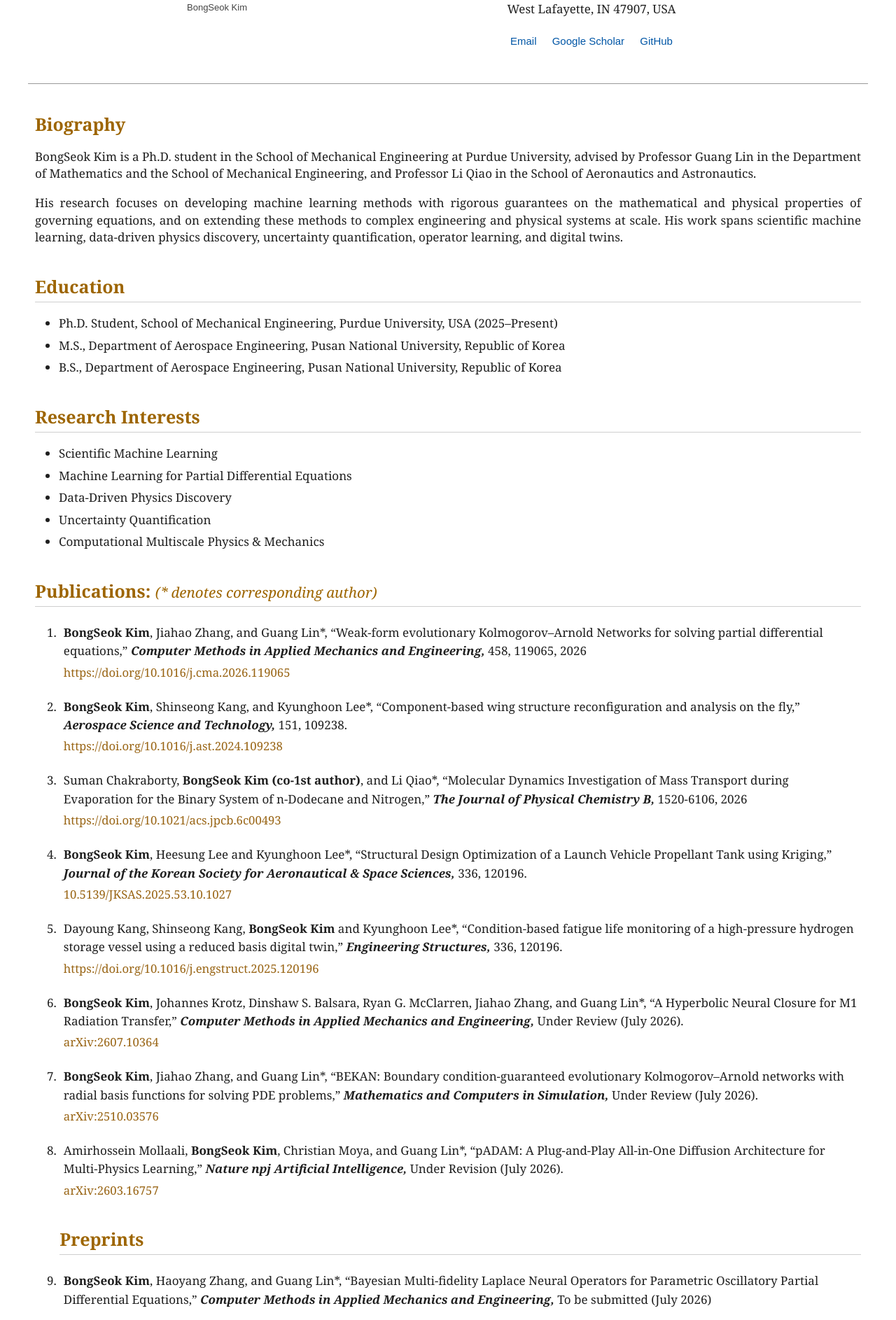
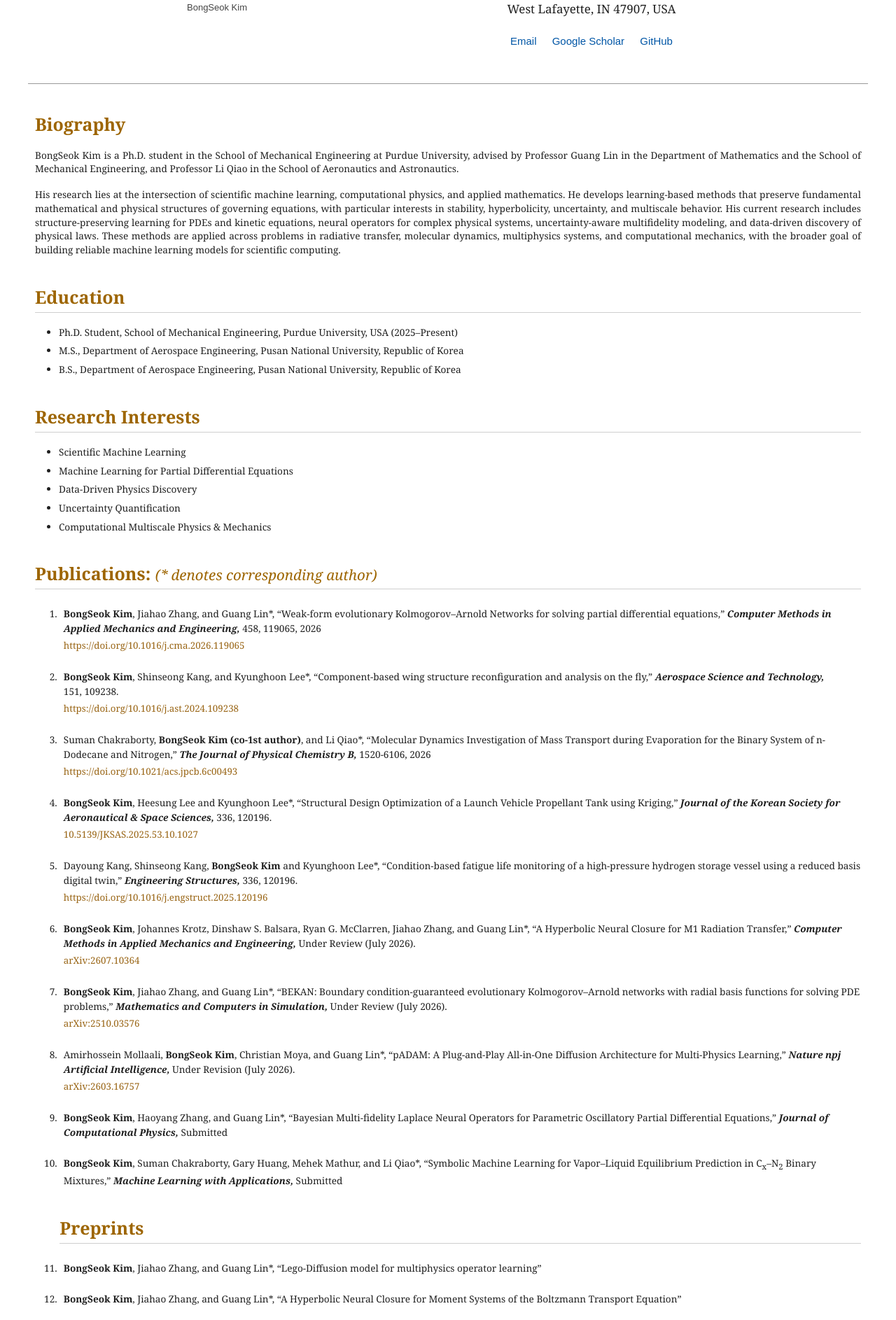
Before and after one commit to Kim4853/Kim4853.github.io, a Jekyll site: the page built from index.md, in a window 1280 px wide. Shown: the part 712-2598 px from the top of the page at 70% size. Built offline with Jekyll 4.4.1, drawn with Linux system fonts in a browser that asks for light colours; some of the changed text lies outside the part shown.

Commit message:
Update homepage

```diff
--- a/index.md
+++ b/index.md
@@ -8,6 +8,9 @@ permalink: /
 /* =========================================================
    Publications
    ========================================================= */
+.wide-content {
+  font-size: 0.85rem;
+}
 
 .publications-section {
   margin-top: 2.4rem;
@@ -183,21 +186,27 @@ permalink: /
 
     <h2>Biography</h2>
 
-    <p>
-      BongSeok Kim is a Ph.D. student in the School of Mechanical Engineering
-      at Purdue University, advised by Professor Guang Lin in the Department
-      of Mathematics and the School of Mechanical Engineering, and Professor
-      Li Qiao in the School of Aeronautics and Astronautics.
-    </p>
+<p>
+  BongSeok Kim is a Ph.D. student in the School of Mechanical Engineering
+  at Purdue University, advised by Professor Guang Lin in the Department
+  of Mathematics and the School of Mechanical Engineering, and Professor
+  Li Qiao in the School of Aeronautics and Astronautics.
+</p>
 
-    <p>
-      His research focuses on developing machine learning methods with rigorous
-      guarantees on the mathematical and physical properties of governing
-      equations, and on extending these methods to complex engineering and
-      physical systems at scale. His work spans scientific machine learning,
-      data-driven physics discovery, uncertainty quantification, operator
-      learning, and digital twins.
-    </p>
+<p>
+  His research lies at the intersection of scientific machine learning,
+  computational physics, and applied mathematics. He develops learning-based
+  methods that preserve fundamental mathematical and physical structures of
+  governing equations, with particular interests in stability, hyperbolicity,
+  uncertainty, and multiscale behavior. His current research includes structure-preserving learning for PDEs and
+  kinetic equations, neural operators for complex physical systems,
+  uncertainty-aware multifidelity modeling, and data-driven discovery of
+  physical laws. These methods are applied across problems in radiative
+  transfer, molecular dynamics, multiphysics systems, and computational
+  mechanics, with the broader goal of building reliable machine learning
+  models for scientific computing.
+</p>
+
 
   </section>
 
@@ -514,9 +523,7 @@ permalink: /
         </div>
       </li>
 
-  <h2 class="publications-heading">
-    Preprints
-  </h2>
+
 
       <li>
         <div class="publication-entry">
@@ -531,10 +538,10 @@ permalink: /
           </span>
 
           <span class="publication-journal">
-            Computer Methods in Applied Mechanics and Engineering,
+            Journal of Computational Physics,
           </span>
           <span class="publication-status">
-            To be submitted (July 2026)
+            Submitted
           </span>
         </div>
       </li>
@@ -555,9 +562,72 @@ permalink: /
             Machine Learning with Applications,
           </span>
           <span class="publication-status">
-            To be submitted (July 2026)
+            Submitted
           </span>
 
+        </div>
+      </li>
+      <h2 class="publications-heading">
+    Preprints
+  </h2>
+
+      <li>
+        <div class="publication-entry">
+          <span class="publication-authors">
+            <span class="publication-me">BongSeok Kim</span>,
+            Jiahao Zhang, and Guang Lin*,
+          </span>
+
+          <span class="publication-title">
+            “Lego-Diffusion model for multiphysics operator learning”
+          </span>
+
+          <span class="publication-journal">
+
+          </span>
+          <span class="publication-status">
+
+          </span>
+        </div>
+      </li>
+
+      <li>
+        <div class="publication-entry">
+          <span class="publication-authors">
+            <span class="publication-me">BongSeok Kim</span>,
+            Jiahao Zhang, and Guang Lin*,
+          </span>
+
+          <span class="publication-title">
+            “A Hyperbolic Neural Closure for Moment Systems of the Boltzmann Transport Equation”
+          </span>
+
+          <span class="publication-journal">
+
+          </span>
+          <span class="publication-status">
+
+          </span>
+        </div>
+      </li>
+
+      <li>
+        <div class="publication-entry">
+          <span class="publication-authors">
+            <span class="publication-me">BongSeok Kim</span>,
+            Suman Chakraborty, Guang Lin*, Li Qiao*
+          </span>
+
+          <span class="publication-title">
+            “MD-infored Operator Learning of Interfacial Structure for Vapor–Liquid Equilibrium”
+          </span>
+
+          <span class="publication-journal">
+
+          </span>
+          <span class="publication-status">
+
+          </span>
         </div>
       </li>
 
```
Also changed, not shown: 5 other files.
